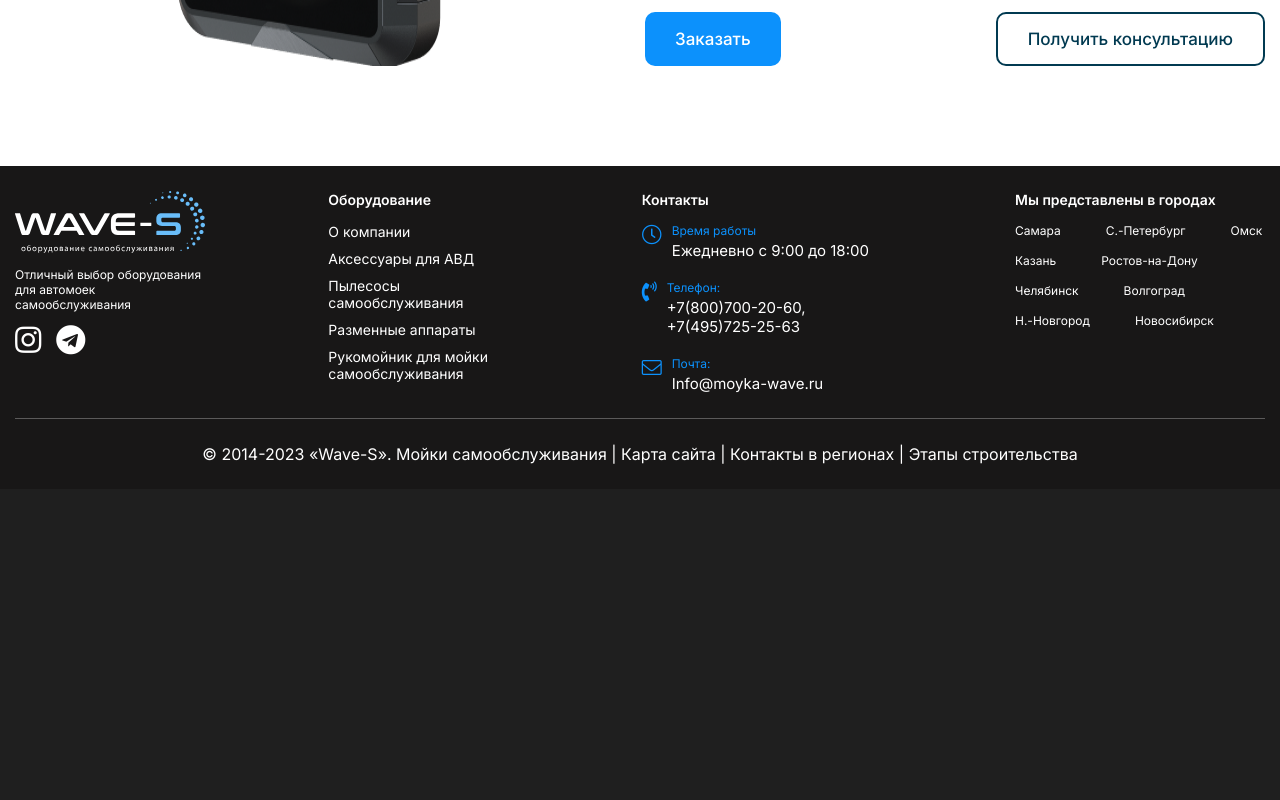
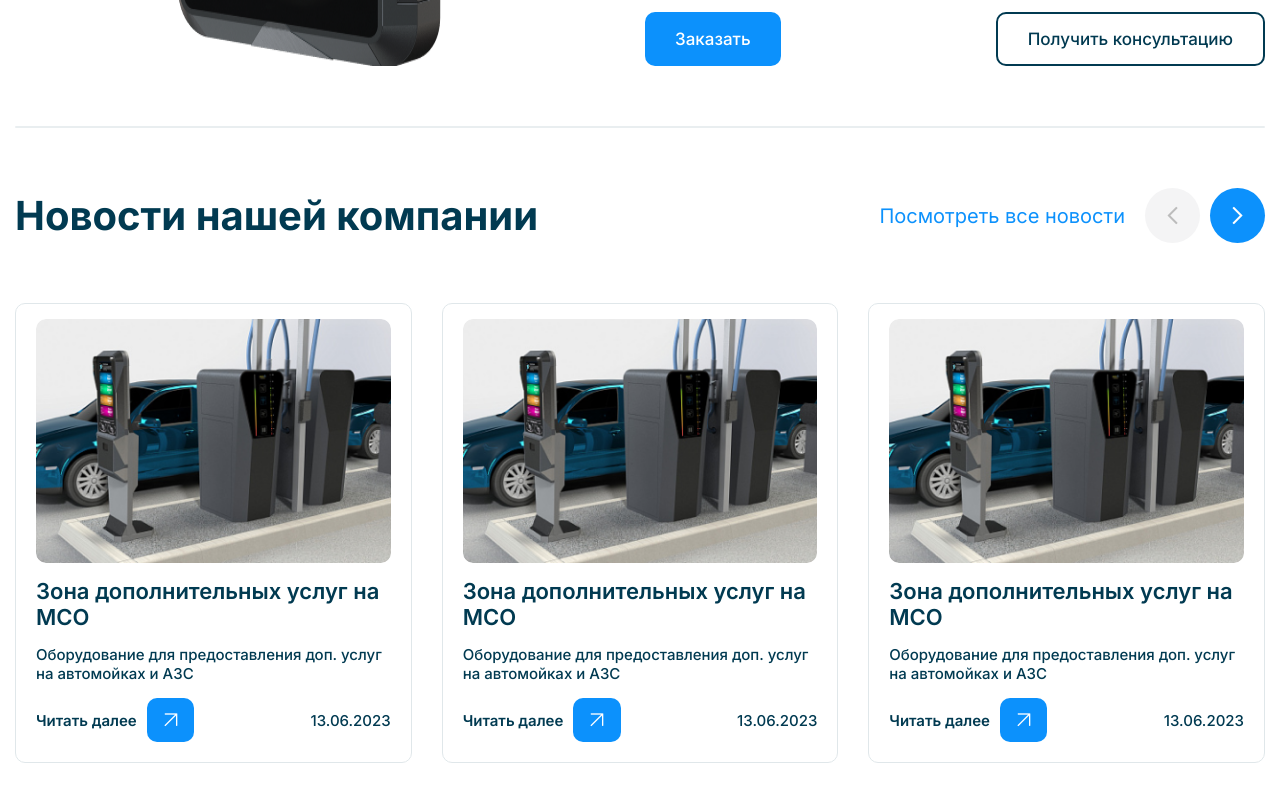
Before and after one commit to rxfr-dvpr/Wave-S, a Vue app: page /catalog/1 in a window 1280 px wide. Shown: the part 840-1640 px from the top of the page. Before the commit the page ends 1329 px from the top, so only its background shows below. Built offline with nearby package versions, Linux system fonts and the light colour scheme.

Commit message:
some components added to product page

```diff
--- a/src/components/Nav.vue
+++ b/src/components/Nav.vue
@@ -30,13 +30,16 @@
                     {{ store.link.name }}
                 </router-link>
 
-                <div class="nav__content-collapse" >
+                <router-link to="/catalog" v-if="this.$route.name == 'catalog product page'" class="back-link nav__content-link">назад</router-link>
+
+                <div class="nav__content-collapse" v-if="this.$route.name == 'home'">
                     <ul class="nav__list">
                         <li class="nav__list-item" v-for="(link, idx) in store.idLinks" :key="idx">
                             <a :href="link.url" class="nav__list-link nav__content-link">{{ link.name }}</a>
                         </li>
                     </ul>
                 </div>
+
             </div>
         </div>
     </div>
@@ -54,7 +57,7 @@ export default {
             store: navStore(),
             logo: navLogo,
         }
-    },
+    }
 }
 
 </script>
@@ -94,10 +97,6 @@ export default {
             option {
                 background: var(--bg-color);
                 font-size: 14px;
-
-                &:hover {
-                    color: red;
-                }
             }
         }
     }
@@ -176,6 +175,10 @@ export default {
                     -webkit-filter: blur(5px);
                 }
 
+                &-link {
+                    margin-left: 0 !important;
+                }
+
                 &-item:hover {
                     filter: blur(0px) !important;
                     -webkit-filter: blur(0px) !important;
@@ -183,6 +186,13 @@ export default {
             }
         }
 
+        .back-link {
+            margin-left: 0 !important;
+
+            &.router-link-exact-active {
+                pointer-events: none;
+            }
+        }
     }
 }
 
--- a/src/components/NewsSlider.vue
+++ b/src/components/NewsSlider.vue
@@ -1,8 +1,20 @@
 <template>
-  <swiper :navigation="{prevEl: '.news__top-btn.prev', nextEl: '.news__top-btn.next'}" :modules="modules"
-    class="news-slider" :slidesPerView="3" :spaceBetween="30">
+
+    <div class="news__top">
+        <h2 class="news__top-title all-title">{{ nStore.title }}</h2>
+
+        <span @click="this.$router.push('/catalog')" class="news__top-link">посмотреть все новости</span>
+
+        <div class="news__top-controllers">
+            <button class="news__top-btn prev"><i class="far fa-chevron-left"></i></button>
+            <button class="news__top-btn next"><i class="far fa-chevron-right"></i></button>
+        </div>
+    </div>
+
+    <swiper :navigation="{prevEl: '.news__top-btn.prev', nextEl: '.news__top-btn.next'}" :modules="modules"
+      class="news-slider" :slidesPerView="3" :spaceBetween="30">
         <swiper-slide class="news-slider-slide" v-for="(slide, idx) in store.newsList"
-        :key="idx">
+          :key="idx">
             <img :src="newsImg" alt="" class="news-img">
 
             <p class="news-name">{{ slide.name }}</p>
@@ -40,7 +52,8 @@ export default {
         return {
             modules: [Navigation],
             store: newsStore(),
-            newsImg
+            newsImg,
+            nStore: newsStore()
         }
     },
     methods: {
@@ -67,6 +80,49 @@ export default {
 </script>
 
 <style lang="scss" scoped>
+
+.news__top {
+    width: 100%;
+    display: flex;
+    align-items: center;
+    gap: 20px;
+
+    &-title {
+        color: var(--main-dark-blue);
+    }
+
+    &-link {
+        margin-left: auto;
+        color: var(--main-blue);
+        font-size: 20px;
+        cursor: pointer;
+        &::first-letter {
+            text-transform: uppercase;
+        }
+    }
+
+    &-controllers {
+        display: flex;
+        gap: 10px;
+    }
+
+    &-btn {
+        min-width: 55px;
+        max-width: 55px;
+        width: 100%;
+        height: 55px;
+        background: rgba(12, 145, 252, 1);
+        border-radius: 50%;
+        font-size: 20px;
+
+        &.swiper-button-disabled {
+            background: rgba(244, 244, 245, 1);
+            i {
+                color: rgba(188, 188, 188, 1);
+            }
+        }
+    }
+}
 
 .news-slider {
     width: 100%;
--- a/src/components/ProductSlider.vue
+++ b/src/components/ProductSlider.vue
@@ -1,4 +1,5 @@
 <template>
+
     <swiper :navigation="{prevEl: '.products__top-btn.prev', nextEl: '.products__top-btn.next'}" :modules="modules"
     class="product-slider" :slidesPerView="3" :spaceBetween="30">
         <swiper-slide class="product-slider-slide" v-for="(slide, idx) in store.productsList"
--- a/src/components/ProductsNews.vue
+++ b/src/components/ProductsNews.vue
@@ -14,17 +14,6 @@
                 </div>
 
                 <ProductSlider/>
-
-                <div class="news__top">
-                    <h2 class="news__top-title all-title">{{ nStore.title }}</h2>
-
-                    <span @click="this.$router.push('/catalog')" class="news__top-link">посмотреть все новости</span>
-
-                    <div class="news__top-controllers">
-                        <button class="news__top-btn prev"><i class="far fa-chevron-left"></i></button>
-                        <button class="news__top-btn next"><i class="far fa-chevron-right"></i></button>
-                    </div>
-                </div>
 
                 <NewsSlider/>
             </div>
@@ -66,7 +55,7 @@ export default {
         row-gap: 50px;
     }
 
-    .products__top, .news__top {
+    .products__top {
         width: 100%;
         display: flex;
         align-items: center;
@@ -108,10 +97,6 @@ export default {
             }
         }
     }
-
-    .news__top {
-        margin-top: 30px;
-    }
 }
 
 </style>
--- a/src/views/CatalogView.vue
+++ b/src/views/CatalogView.vue
@@ -43,6 +43,14 @@
         </div>
     </section>
 
+    <section class="news__section">
+        <div class="container">
+            <div class="row">
+                <NewsSlider/>
+            </div>
+        </div>
+    </section>
+
     <Footer/>
 
 </template>
@@ -54,11 +62,13 @@ import pro1Img from '@/assets/img/productSlider/product-1.png'
 import pro2Img from '@/assets/img/productSlider/product-2.png'
 import pro3Img from '@/assets/img/productSlider/product-3.png'
 import Footer from '@/components/Footer.vue';
+import NewsSlider from '@/components/NewsSlider.vue';
 
 export default {
     name: 'Catalog View',
     components: {
         Nav,
+        NewsSlider,
         Footer
     },
     data() {
@@ -97,6 +107,10 @@ export default {
 </script>
 
 <style lang="scss" scoped>
+
+body {
+    background: #fff !important;
+}
 
 .catalog__section {
     width: 100%;
@@ -207,4 +221,15 @@ export default {
     }
 }
 
+.news__section {
+    width: 100%;
+    background: #fff;
+    padding: 80px 0;
+
+    .row {
+        flex-direction: column;
+        row-gap: 30px;
+    }
+}
+
 </style>
--- a/src/views/ProductPage.vue
+++ b/src/views/ProductPage.vue
@@ -4,6 +4,7 @@
     <section class="product__section">
         <div class="container">
             <div class="row">
+
                 <div class="product__content">
                     <img :src="productImg" alt="" class="product__content-img">
 
@@ -49,6 +50,11 @@
                         </div>
                     </div>
                 </div>
+
+                <span class="row-line"></span>
+
+                <NewsSlider/>
+
             </div>
         </div>
     </section>
@@ -61,12 +67,14 @@ import Nav from '@/components/Nav.vue'
 import Footer from '@/components/Footer.vue'
 import productImg from "@/assets/img/product-img.png";
 import { productPageStore } from "@/stores/productPageStore.js";
+import NewsSlider from '@/components/NewsSlider.vue';
 
 export default {
     name: 'Product Page',
     components: {
         Nav,
-        Footer
+        Footer,
+        NewsSlider
     },
     data() {
         return {
@@ -98,9 +106,6 @@ export default {
             let editedPrice = price.join('')
             return editedPrice
         }
-    },
-    mounted() {
-        console.log(this.$route);
     }
 }
 
@@ -112,6 +117,11 @@ export default {
     width: 100%;
     background: #fff;
     padding: 25px 0 100px;
+
+    .row {
+        flex-direction: column;
+        row-gap: 60px;
+    }
 
     .product__content {
         width: 100%;
```
